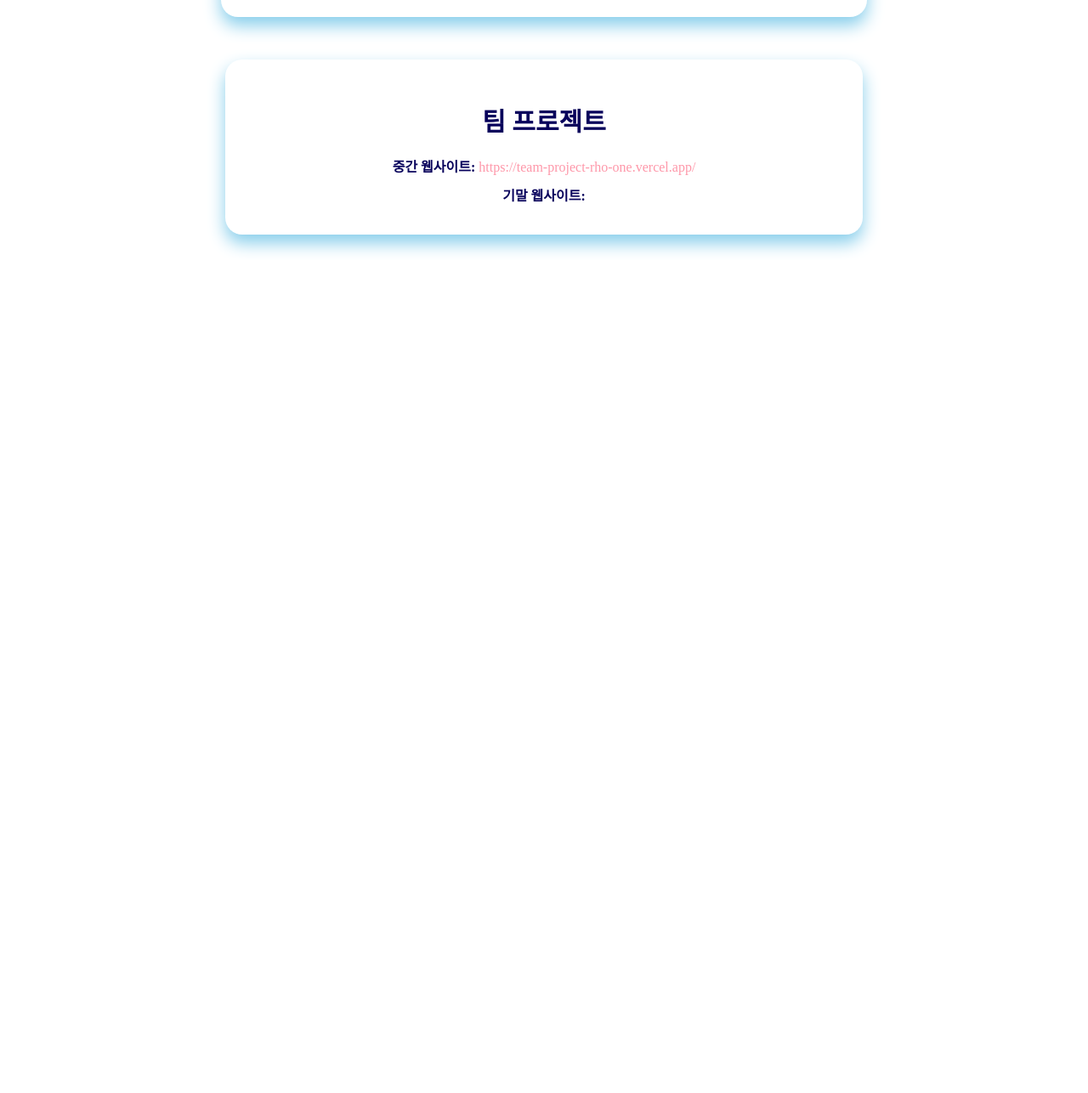
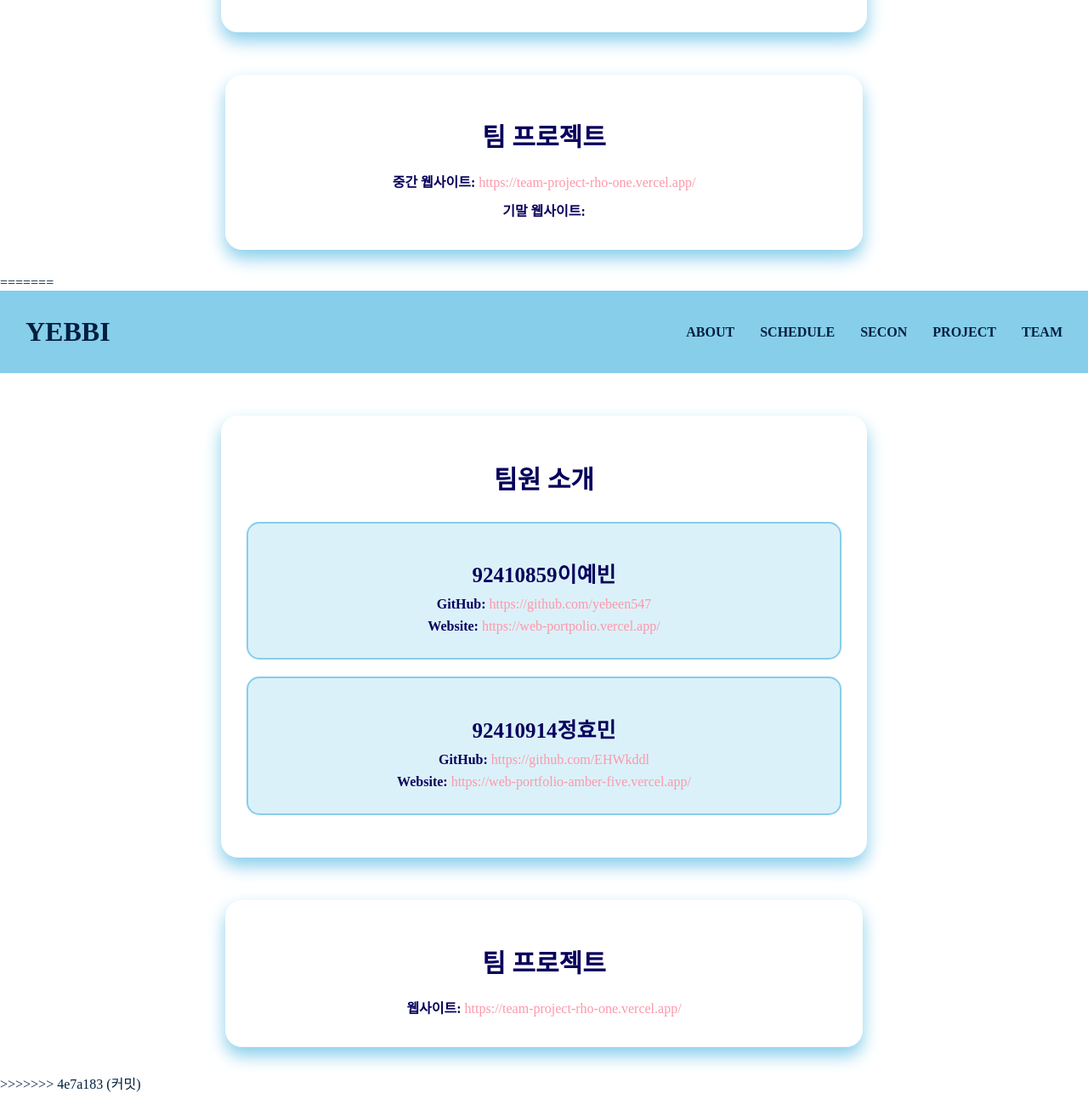
Before and after one commit to yebeen547/WebPortpolio2, a plain HTML site: page team.html in a window 1280 px wide. Shown: the part 723-2009 px from the top of the page at 85% size. Before the commit the page ends 1029 px from the top, so only its background shows below. Drawn offline with Linux system fonts and the light colour scheme; a script that the page names is missing.

Commit message:
커밋 메시지

```diff
--- a/project.html
+++ b/project.html
@@ -1,3 +1,4 @@
+<<<<<<< HEAD
 <!DOCTYPE html>
 <html lang="en">
   <head>
@@ -61,3 +62,58 @@
     <script src="js/darkmode.js"></script>
   </body>
 </html>
+=======
+<!DOCTYPE html>
+<html lang="en">
+  <head>
+    <meta charset="UTF-8" />
+    <meta name="viewport" content="width=device-width, initial-scale=1.0" />
+    <title>개인 포트폴리오 웹사이트</title>
+    <link rel="stylesheet" href="project.css" />
+  </head>
+  <body>
+    <header>
+      <div id="logo">
+        <a href="index.html"
+          ><h1><b>YEBBI</b></h1></a
+        >
+      </div>
+      <nav>
+        <ul id="menu">
+          <a href="about.html"><b>ABOUT</b></a>
+          <a href="schedule.html"><b>SCHEDULE</b></a>
+          <a href="secon.html"><b>SECON</b></a>
+          <a href="project.html"><b>PROJECT</b></a>
+          <a href="team.html"><b>TEAM</b></a>
+        </ul>
+      </nav>
+    </header>
+    <main id="contents">
+      <section class="website">
+        <h2>첫 웹사이트</h2>
+        <a href="https://web-demo2-eight.vercel.app/" target=""
+          >https://web-demo2-eight.vercel.app/</a
+        >
+      </section>
+      <section class="website">
+        <h2>html 웹사이트</h2>
+        <a href="https://html-phi-sable.vercel.app/" target=""
+          >https://html-phi-sable.vercel.app/</a
+        >
+      </section>
+      <section class="website">
+        <h2>개인 포트폴리오 웹사이트</h2>
+        <a href="https://web-portpolio.vercel.app/" target=""
+          >https://web-portpolio.vercel.app/</a
+        >
+      </section>
+      <section class="website">
+        <h2>팀 웹사이트</h2>
+        <a href="https://team-project-rho-one.vercel.app/" target=""
+          >https://team-project-rho-one.vercel.app/</a
+        >
+      </section>
+    </main>
+  </body>
+</html>
+>>>>>>> 4e7a183 (커밋)
--- a/team.html
+++ b/team.html
@@ -1,3 +1,4 @@
+<<<<<<< HEAD
 <!DOCTYPE html>
 <html lang="en">
   <head>
@@ -83,3 +84,76 @@
     <script src="js/darkmode.js"></script>
   </body>
 </html>
+=======
+<!DOCTYPE html>
+<html lang="en">
+  <head>
+    <meta charset="UTF-8" />
+    <meta name="viewport" content="width=device-width, initial-scale=1.0" />
+    <title>개인 포트폴리오 웹사이트</title>
+    <link rel="stylesheet" href="team.css" />
+  </head>
+  <body>
+    <header>
+      <div id="logo">
+        <a href="index.html"
+          ><h1><b>YEBBI</b></h1></a
+        >
+      </div>
+      <nav>
+        <ul id="menu">
+          <a href="about.html"><b>ABOUT</b></a>
+          <a href="schedule.html"><b>SCHEDULE</b></a>
+          <a href="secon.html"><b>SECON</b></a>
+          <a href="project.html"><b>PROJECT</b></a>
+          <a href="team.html"><b>TEAM</b></a>
+        </ul>
+      </nav>
+    </header>
+    <main id="contents">
+      <h1>팀원 소개</h1>
+
+      <section class="member">
+        <h2>92410859이예빈</h2>
+        <p>
+          <b>GitHub:</b>
+          <a href="https://github.com/yebeen547" target=""
+            >https://github.com/yebeen547</a
+          >
+        </p>
+        <p>
+          <b>Website:</b>
+          <a href="https://web-portpolio.vercel.app/" target=""
+            >https://web-portpolio.vercel.app/</a
+          >
+        </p>
+      </section>
+
+      <section class="member">
+        <h2>92410914정효민</h2>
+        <p>
+          <b>GitHub:</b>
+          <a href="https://github.com/EHWkddl" target="_blank"
+            >https://github.com/EHWkddl</a
+          >
+        </p>
+        <p>
+          <b>Website:</b>
+          <a href="https://web-portfolio-amber-five.vercel.app/" target="_blank"
+            >https://web-portfolio-amber-five.vercel.app/</a
+          >
+        </p>
+      </section>
+    </main>
+    <section class="project">
+      <h2>팀 프로젝트</h2>
+      <p>
+        <b>웹사이트:</b>
+        <a href="https://team-project-rho-one.vercel.app/" target="">
+          https://team-project-rho-one.vercel.app/
+        </a>
+      </p>
+    </section>
+  </body>
+</html>
+>>>>>>> 4e7a183 (커밋)
```
